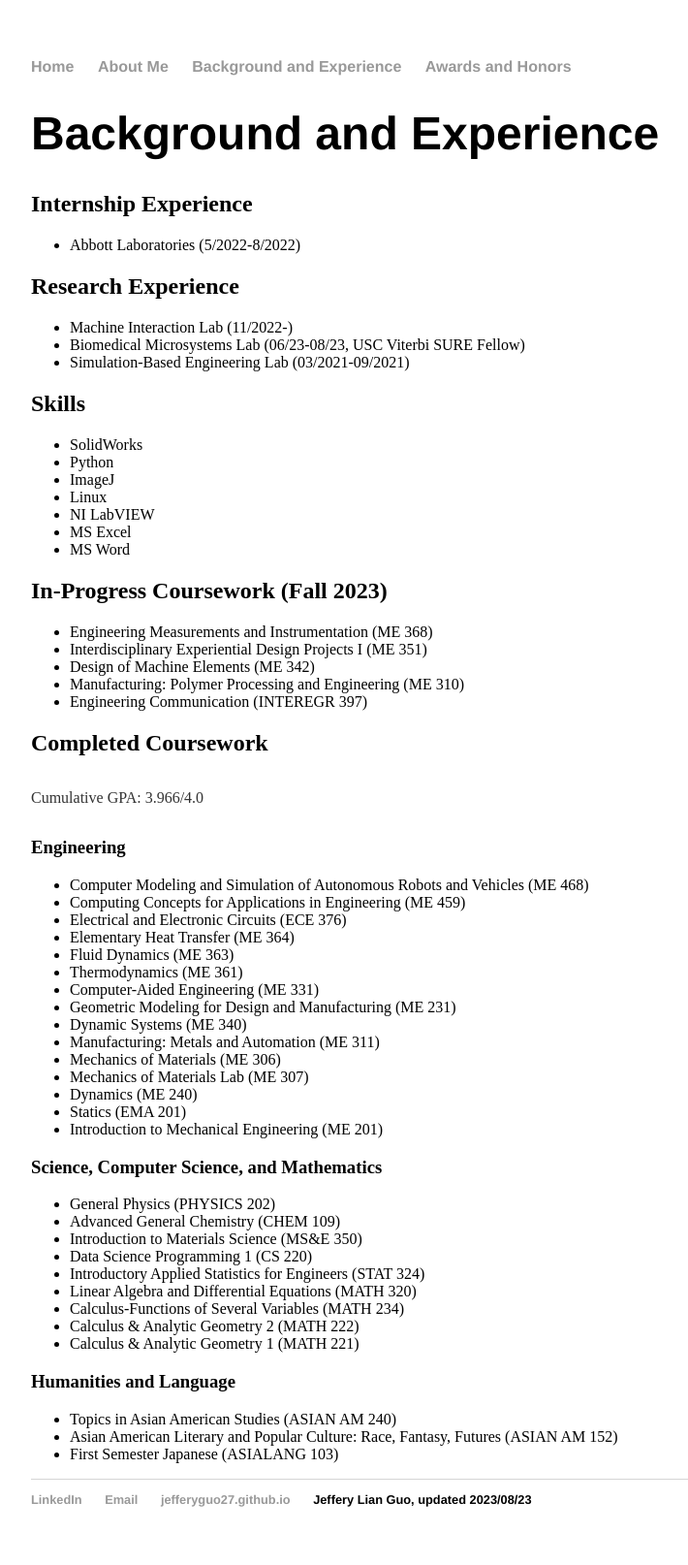
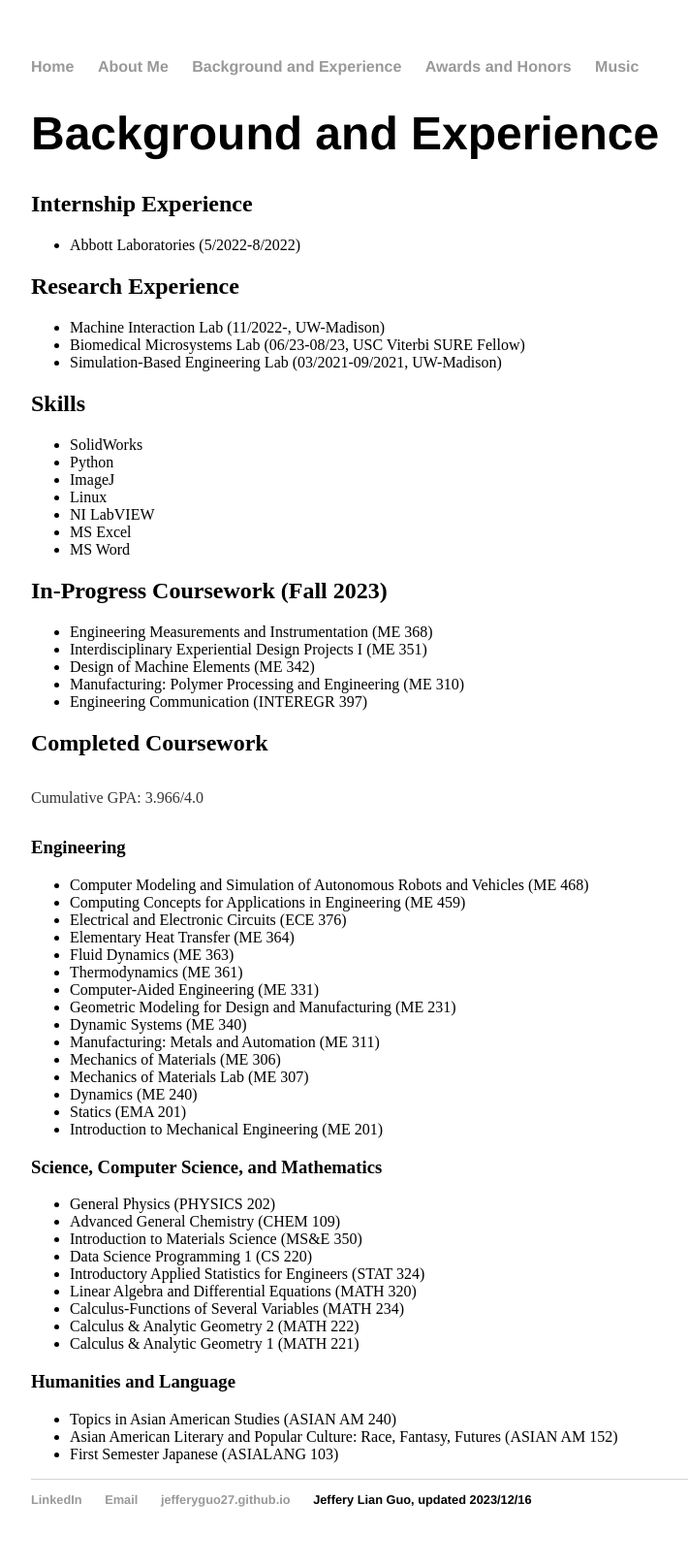
Before and after one commit to jefferyguo27/jefferyguo27.github.io, a Jekyll site: the page built from background/index.html, in a window 1280 px wide. Shown: the whole page at 97% size, without its empty margins (160-870 px from the left). Built offline with Jekyll 4.4.1, drawn with Linux system fonts in a browser that asks for light colours.

Commit message:
added music fixed other stuff

```diff
--- a/_layouts/default.html
+++ b/_layouts/default.html
@@ -12,6 +12,7 @@
 		        	<li><a href="/about">About Me</a></li>
 					<li><a href="/background">Background and Experience</a></li>
 					<li><a href="/honors/">Awards and Honors</a></li>
+					<li><a href="/music/">Music</a></li>
 	    		</ul>
 			</nav>
 			<div class="container">
@@ -24,7 +25,7 @@
 					<li><a href="https://www.linkedin.com/in/jefflguo/">LinkedIn</a></li>
 	        		<li><a href="mailto:jlguo2@wisc.edu">Email</a></li>
 	        		<li><a href="https://jefferyguo27.github.io/">jefferyguo27.github.io</a></li>
-					<li>Jeffery Lian Guo, updated 2023/08/23</a></li>
+					<li>Jeffery Lian Guo, updated 2023/12/16</a></li>
 				</ul>
 			</footer>
 		</body>
--- a/about/index.html
+++ b/about/index.html
@@ -12,6 +12,6 @@ title: About Me
     <img src="../images/uw_engr_campus.jpg" alt="uw_engr_campus" height="300">
 
 	<p>Jeffery Guo is from Eden Prairie, MN and is currently a senior studying Mechanical Engineering at the University of Wisconsin-Madison, expected to graduate May 2024.</p>
-    <p>Jeffery plans to pursue a PhD in Mechanical Engineering and is interested in research with medical applications such as MEMS and soft micro- and milli-scale robots.</p>
-    <p>In his free time, Jeffery enjoys playing piano, violin, and guitar, producing <a href="https://open.spotify.com/artist/7B7QfBZP6MfFd51Q3pPCIA?si=83c3612f7a6c4748">music</a>, working out at the gym, and playing soccer.</p>
+    <p>Jeffery intends to pursue a PhD in Mechanical Engineering and is interested in research on miniaturized medical robots and devices to help diagnose and treat various diseases.</p>
+    <p>In his free time, Jeffery enjoys playing piano, violin, and guitar, producing <a href="https://open.spotify.com/artist/7B7QfBZP6MfFd51Q3pPCIA?si=83c3612f7a6c4748">music</a>, working out at the gym, and playing and watching soccer.</p>
 </div>
--- a/background/index.html
+++ b/background/index.html
@@ -12,9 +12,9 @@ title: Background and Experience
 
 	<h2>Research Experience</h2>
 	<ul>
-		<li>Machine Interaction Lab (11/2022-)</li>
+		<li>Machine Interaction Lab (11/2022-, UW-Madison)</li>
 		<li>Biomedical Microsystems Lab (06/23-08/23, USC Viterbi SURE Fellow)</li>
-		<li>Simulation-Based Engineering Lab (03/2021-09/2021)</li>
+		<li>Simulation-Based Engineering Lab (03/2021-09/2021, UW-Madison)</li>
 
 	</ul>
 
--- a/index.html
+++ b/index.html
@@ -3,9 +3,9 @@ layout: default
 title: Home
 ---
 <div class="blurb">
-	<h1>Jeffery Guo</h1>
+	<h1>Jeffery L. Guo</h1>
 	<img src="images/face1.jpg" alt="face1" width="400">
 	<p><strong>Jeffery Guo</strong> is a fourth-year undergraduate student pursuing a <strong>B.S. in Mechanical Engineering</strong> (expected May 2024) at the <strong>University of Wisconsin-Madison.</strong></p>
-	<p>Jeffery intends to pursue a PhD in Mechanical Engineering following the completion of his undergraduate studies. Jeffery is most interested in
-		highly interdisciplinary research with biomedical applications, such as MEMS and soft microrobots. </p>
+	<p>Jeffery intends to pursue a PhD in Mechanical Engineering following the completion of his undergraduate studies. Jeffery is most interested in intedisciplinary research
+		with healthcare applications miniaturized medical robots and devices to help diagnose and treat various diseases. </p>
 </div>
```
Also changed, not shown: music/index.html (added, +21 -0 lines), 9 other files.
